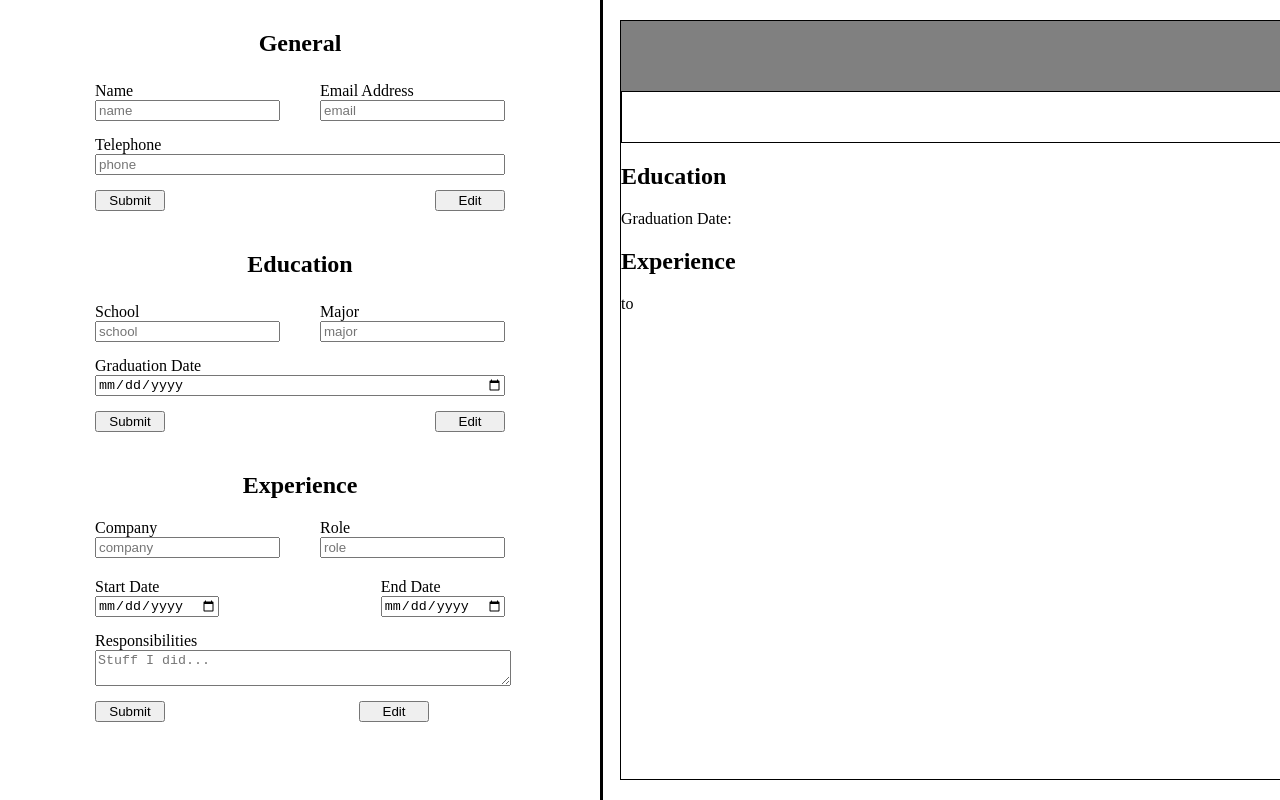
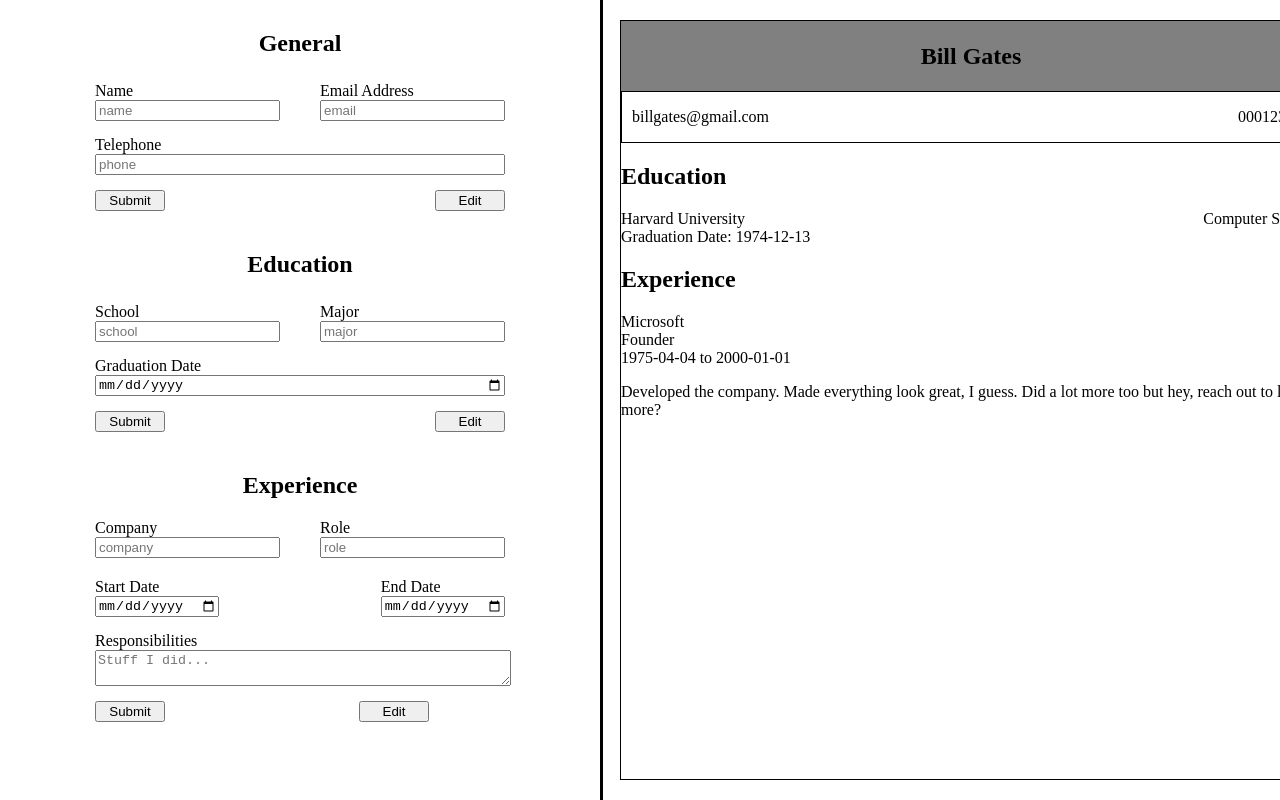
Before and after one commit to ayoyeniyi/odin-cv, a React (Vite) app: page / in a window 1280 px wide. Shown: the top 800 px of the page. Built offline with nearby package versions, Linux system fonts and the light colour scheme.

Commit message:
Fix indentation

```diff
--- a/src/App.jsx
+++ b/src/App.jsx
@@ -5,23 +5,23 @@
 
 function App() {
   const [genData, setGenData] = useState({
-      name: "",
-      email: "",
-      phone: ""
+    name: "Bill Gates",
+    email: "billgates@gmail.com",
+    phone: "000123456"
   });
 
   const [eduData, setEduData] = useState({
-    school: "",
-    major: "",
-    gradDate: ""
+    school: "Harvard University",
+    major: "Computer Science",
+    gradDate: "1974-12-13"
   });
 
   const [expData, setExpData] = useState({
-    company: "",
-      role: "",
-      start: "",
-      end: "",
-      responsibilities: ""
+    company: "Microsoft",
+    role: "Founder",
+    start: "1975-04-04",
+    end: "2000-01-01",
+    responsibilities: "Developed the company. Made everything look great, I guess. Did a lot more too but hey, reach out to learn more?"
   });
 
   return (
```
